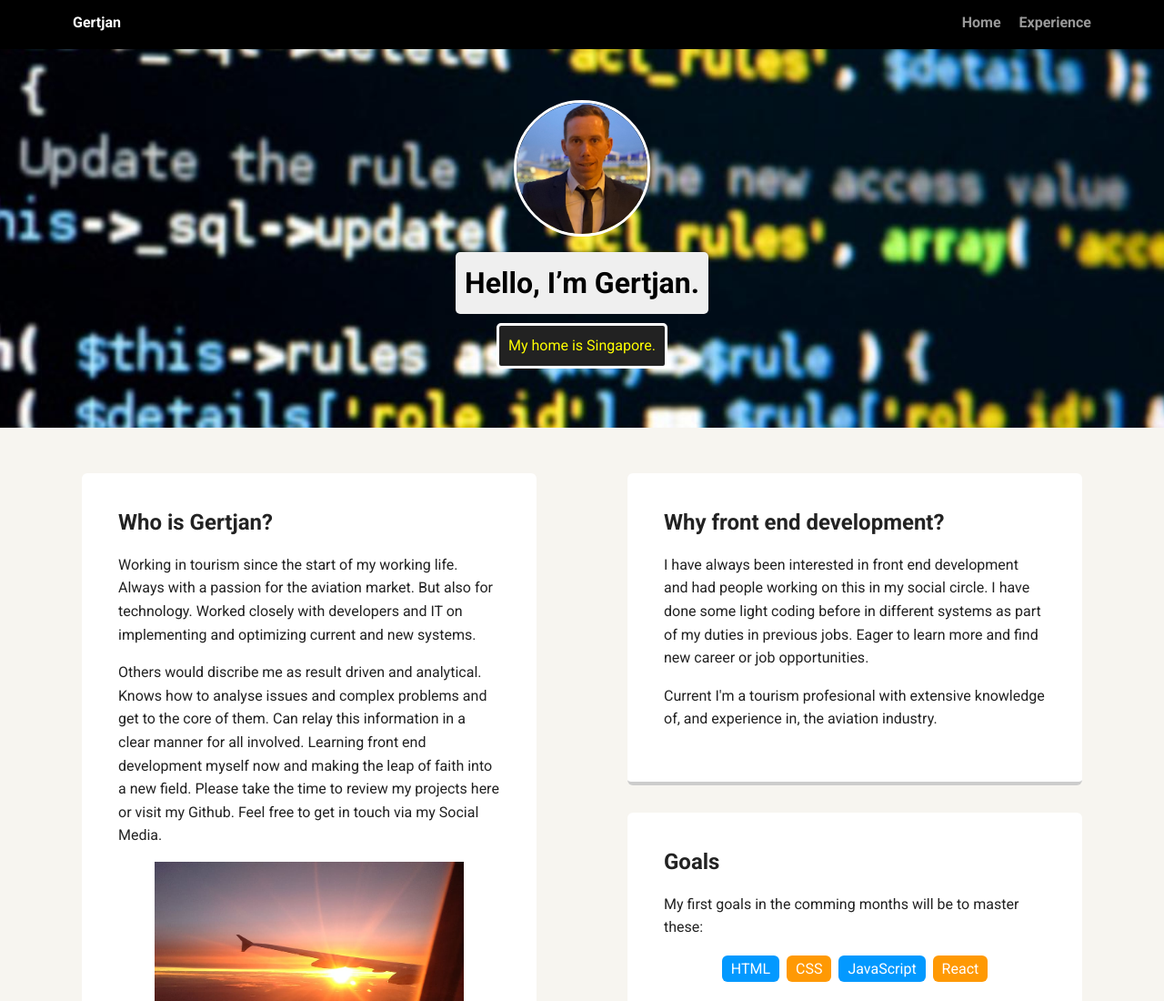
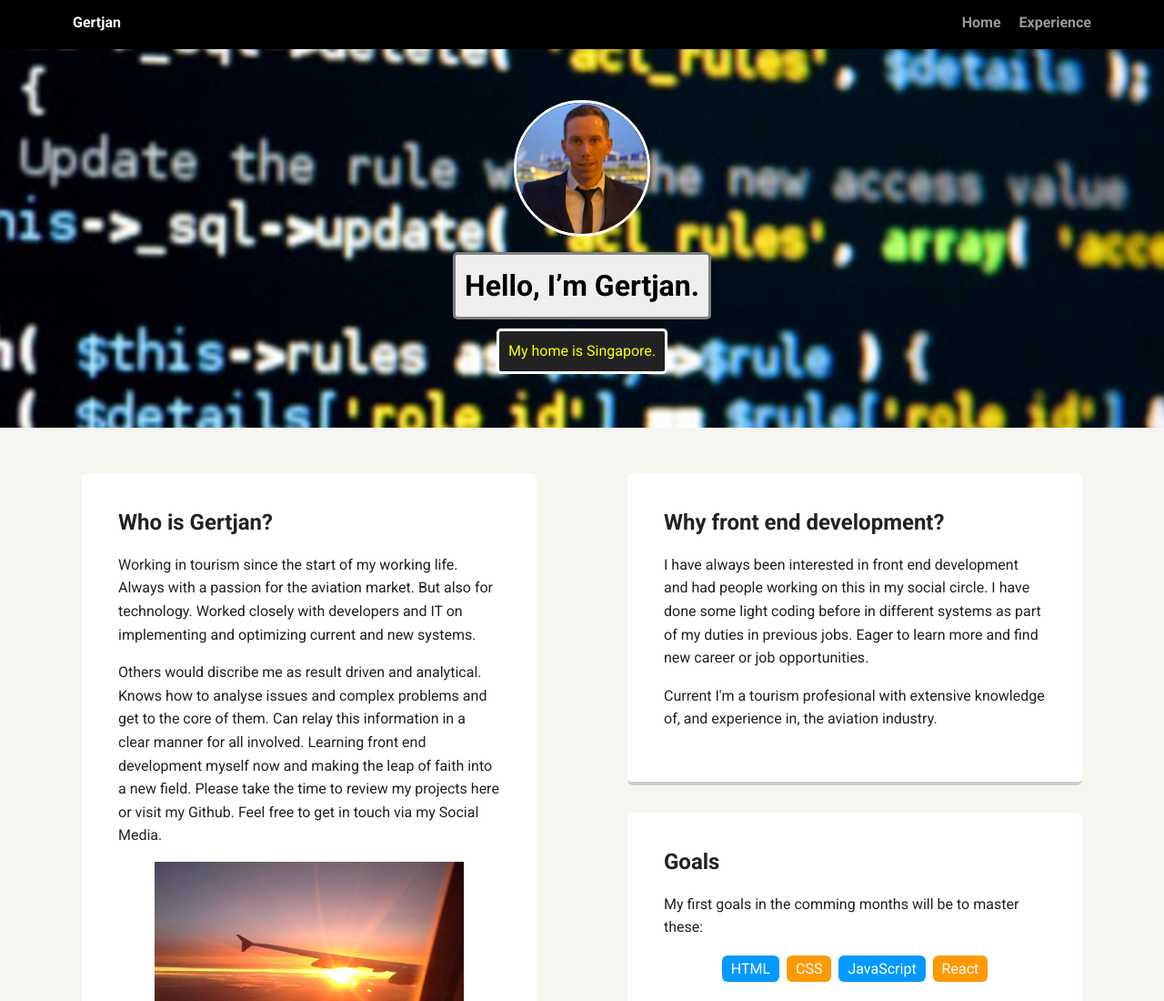
Before and after one commit to gertjanvdt/Techdegree-unit-1, a plain HTML site: page index.html in a window 1280 px wide. Shown: the top 1100 px of the page at 91% size. Drawn offline with Linux system fonts and the light colour scheme; a web font is replaced by a local one.

Commit message:
added border to name

```diff
--- a/styles.css
+++ b/styles.css
@@ -88,6 +88,7 @@ header .profile-image:hover {
   border-radius: 5px;
   display: table;
   margin: 10px auto;
+  border: grey 3px solid;
 }
 .location {
   background-color: #222;
```
